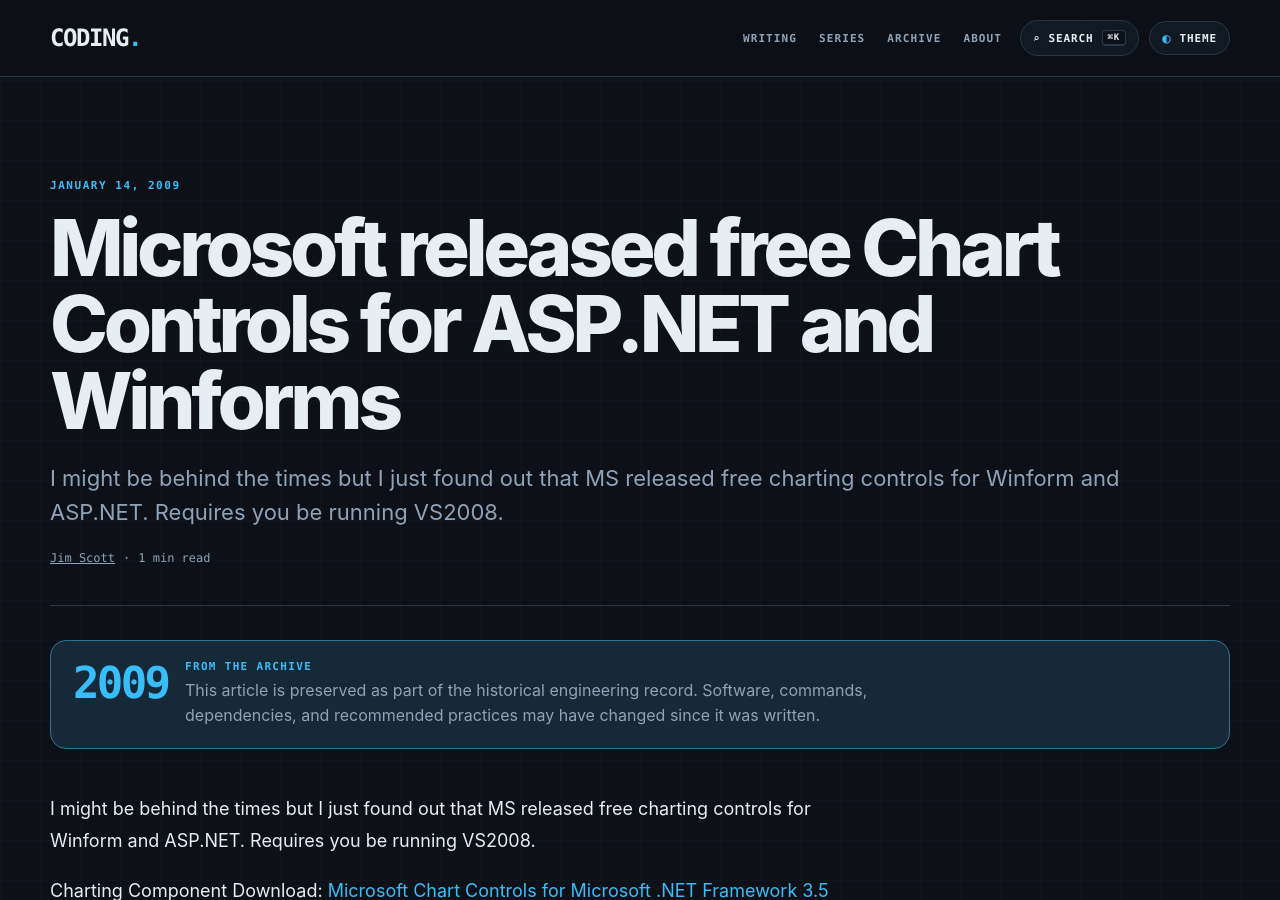
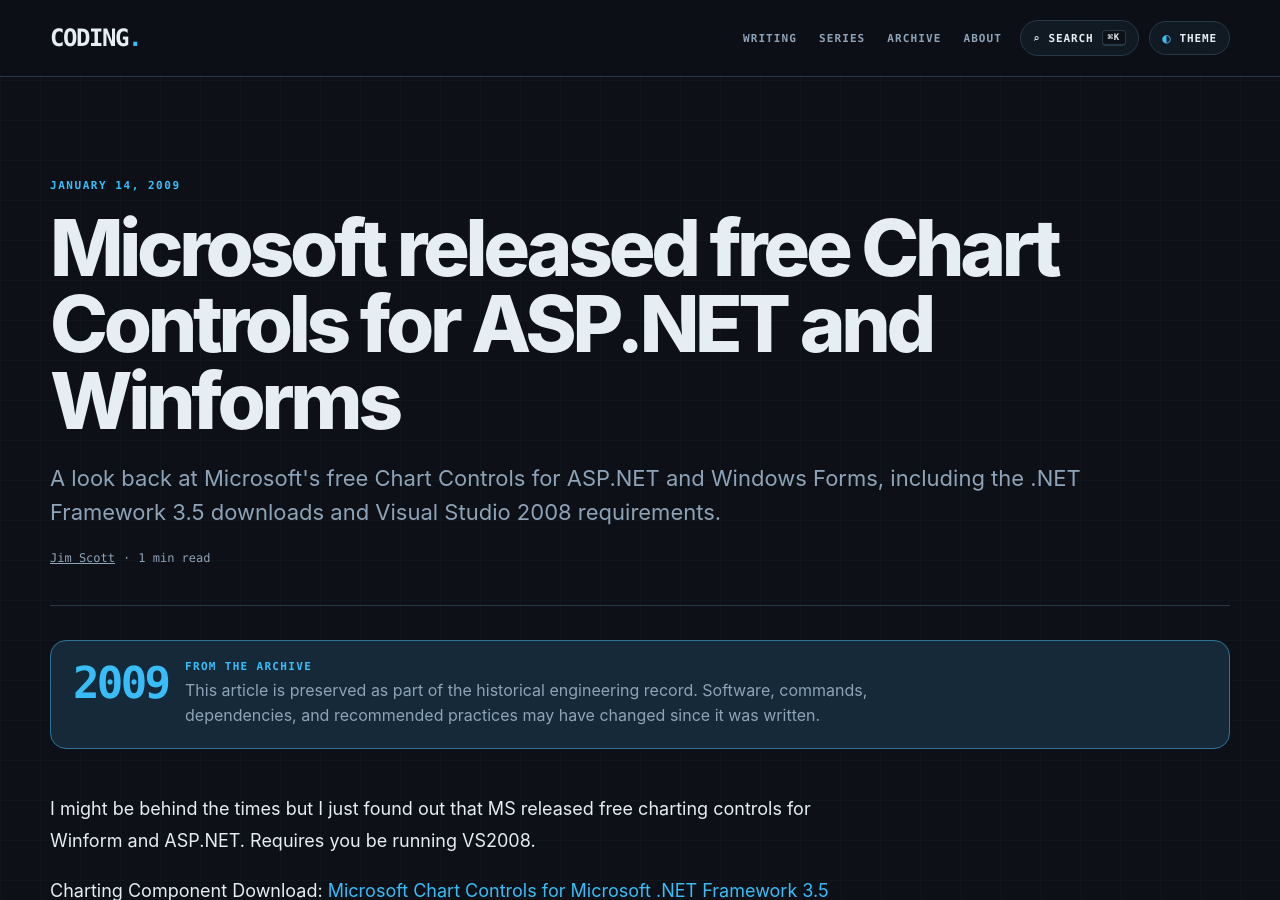
Before and after one commit to infoconex/coding-blog, a Jekyll site: the page built from post/2009/01/14/Microsoft-released-free-Chart-Controls-for-ASPNET-and-Winforms/index.md, in a window 1280 px wide and 900 px high. Built offline with Jekyll 4.4.1, drawn with Linux system fonts in a browser that asks for light colours.

Commit message:
SEO: improve page meta description

```diff
--- a/post/2009/01/14/Microsoft-released-free-Chart-Controls-for-ASPNET-and-Winforms/index.md
+++ b/post/2009/01/14/Microsoft-released-free-Chart-Controls-for-ASPNET-and-Winforms/index.md
@@ -1,7 +1,7 @@
 ---
 title: "Microsoft released free Chart Controls for ASP.NET and Winforms"
 date: "2009-01-14"
-description: "I might be behind the times but I just found out that MS released free charting controls for Winform and ASP.NET. Requires you be running VS2008."
+description: "A look back at Microsoft's free Chart Controls for ASP.NET and Windows Forms, including the .NET Framework 3.5 downloads and Visual Studio 2008 requirements."
 tags: []
 slug: "microsoft-released-free-chart-controls-for-asp-net-and-winforms"
 author: "Jim Scott"
```
